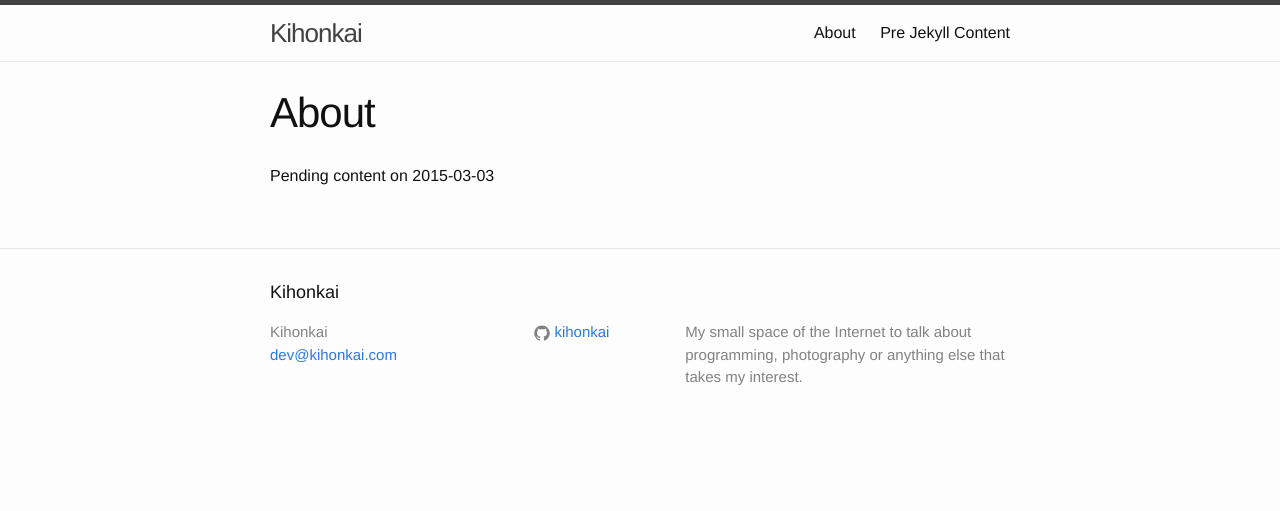
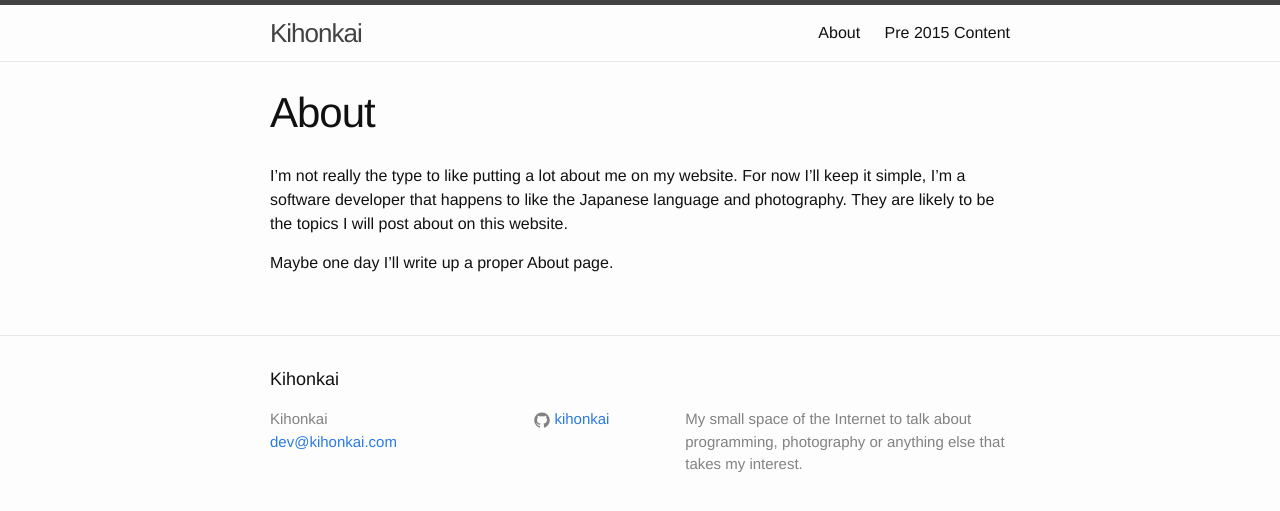
Before and after one commit to kihonkai/kihonkai-website, a Jekyll site: the page built from about.md, in a window 1280 px wide. Shown: the top 511 px of the page. Built offline with Jekyll 4.4.1, drawn with Linux system fonts in a browser that asks for light colours.

Commit message:
A few small changes before I publish the website.
- Renamed pre-jekyll to pre 2015, I think it makes more sense for$
- Added basic content to the about page

```diff
--- a/about.md
+++ b/about.md
@@ -4,4 +4,6 @@ title: About
 permalink: /about/
 ---
 
-Pending content on 2015-03-03
+I'm not really the type to like putting a lot about me on my website.  For now I'll keep it simple, I'm a software developer that happens to like the Japanese language and photography.  They are likely to be the topics I will post about on this website.
+
+Maybe one day I'll write up a proper About page.
--- a/pre-jekyll.md
+++ b/pre-2015.md
@@ -1,6 +1,6 @@
 ---
 layout: page
-title: "Pre Jekyll Content"
+title: "Pre 2015 Content"
 ---
 
 These are all of the posts I made while my website was running Drupal.  For simplicity I've decided to use a simple list of links rather than trying to setup excerpts from each post.  That and currently (2015-03-05) Jekyll Pagination doesn't work with collections (mentioned on <http://jekyllrb.com/docs/pagination/> in the note 'Pagination does not support tags or categories') so the page would get even longer.
```
